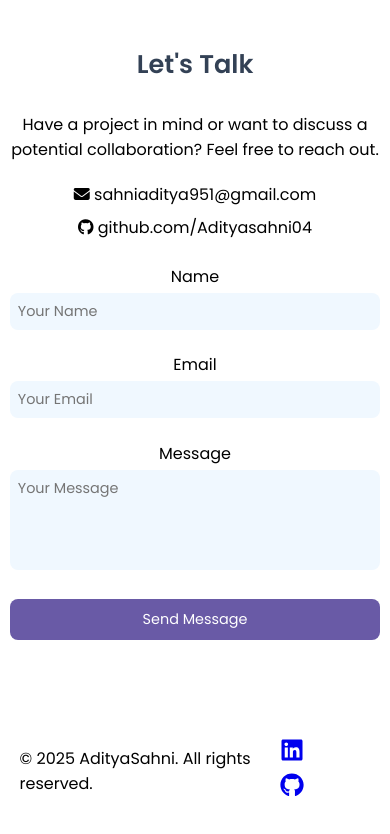
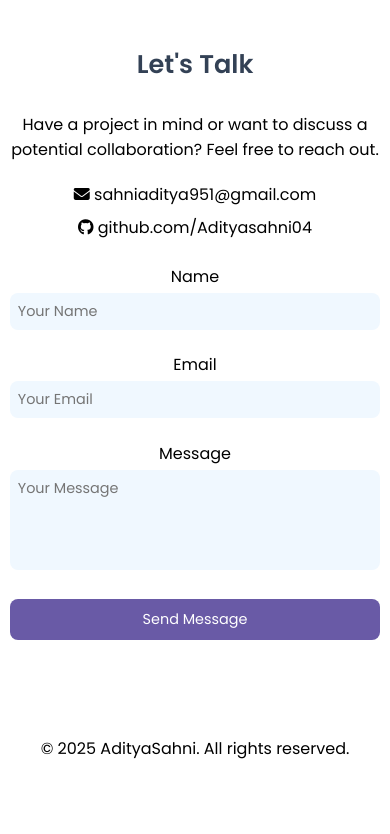
Before and after one commit to Adityasahni04/NewPortfolio, a React (Vite) app: page / in a window 390 px wide. Shown: the part 5545-6379 px from the top of the page. Built offline with nearby package versions, Linux system fonts and the light colour scheme.

Commit message:
added media query:450px

```diff
--- a/src/Styles/Footer.css
+++ b/src/Styles/Footer.css
@@ -22,3 +22,18 @@
     transform: scale(1.2); /* Enlarge icon on hover */
     color: #ffcc00; /* Change color on hover */
 }
+@media (max-width: 450px) {
+    .childfooter {
+        flex-direction: column;
+        align-items: center;
+        text-align: center;
+        width: 100%;
+    }
+    .rightfooter a {
+        margin: 10px 0;
+        display: none;
+    }
+    .social-icon {
+        font-size: 1.2rem;
+    }
+}
```
